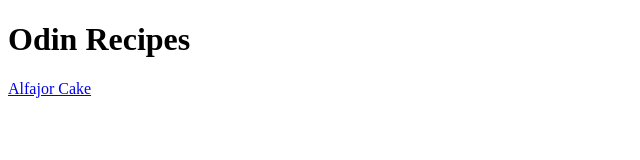
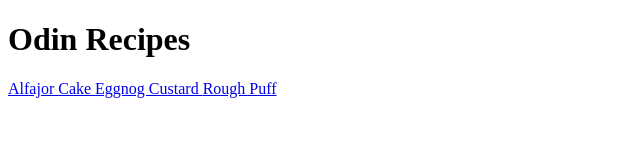
Before and after one commit to lukaj7212/odin-recipes2, a plain HTML site: page index.html in a window 1280 px wide. Shown: the whole page, without its empty margins (0-640 px from the left). Drawn offline with Linux system fonts and the light colour scheme.

Commit message:
Add link for recipes in index Add images for all recipes

```diff
--- a/index.html
+++ b/index.html
@@ -10,6 +10,8 @@
     <h1>Odin Recipes</h1>
 
     <a href="./recipes/Alfajor_Cake.html">Alfajor Cake </a>
+    <a href="./recipes/Eggnog_Custard.html">Eggnog Custard </a>
+    <a href="./recipes/Rough_Puff.html">Rough Puff </a>
 
 </body>
 </html>
```
Also changed, not shown: recipes/Alfajor_Cake.html (+1 -0 lines), recipes/Eggnog_Custard.html (+1 -0 lines), recipes/Rough_Puff.html (+1 -0 lines), images/Eggnog_Custard.webp (added), images/Rough_Puff.webp (added), 1 other file.
